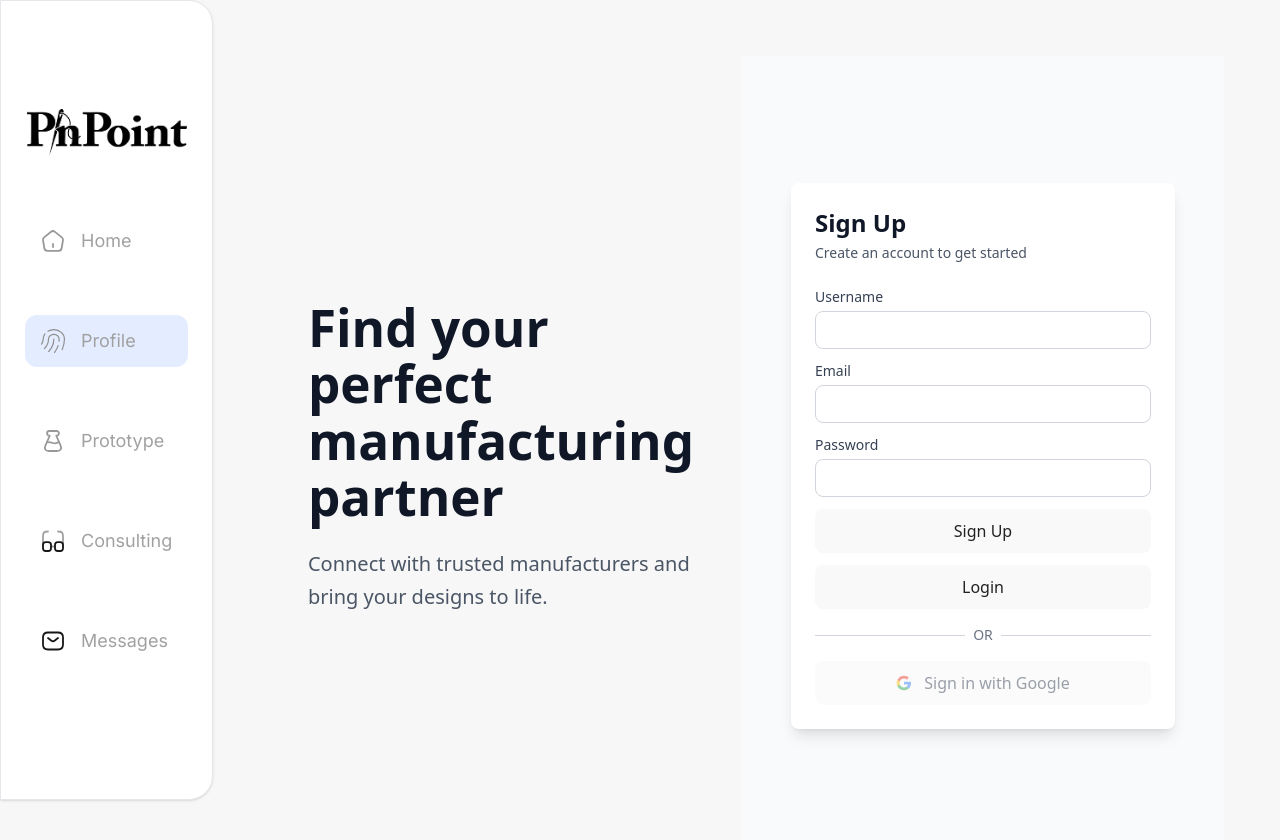
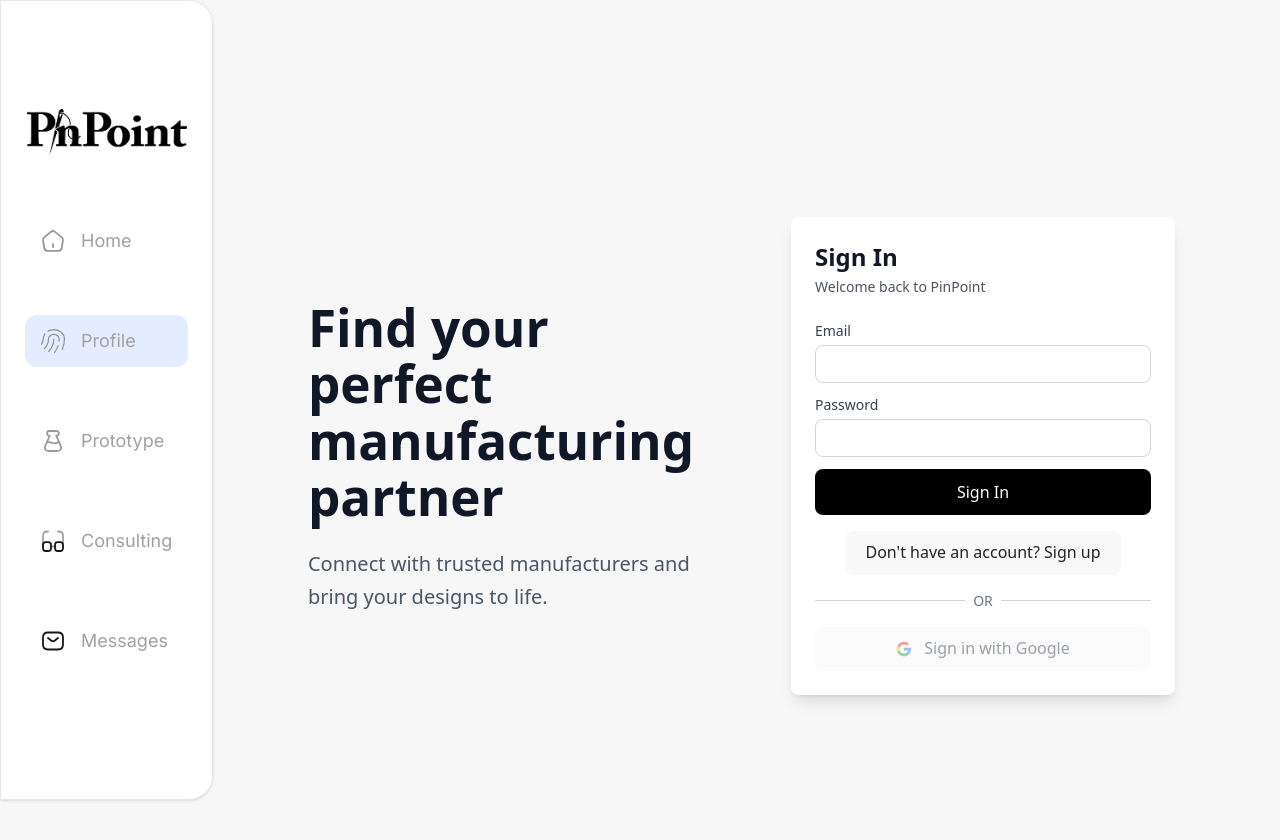
Before and after one commit to Chuddy50/pinpoint_jacob, a React (Vite) app in the folder Frontend/: page /profile in a window 1280 px wide. Shown: the top 840 px of the page. Built offline with nearby package versions, Linux system fonts and the light colour scheme; no server answers.

Commit message:
login form updated to now take in a username on profile creation, which is displayed in any reviews they left and in their profile

```diff
--- a/Frontend/src/components/LoginForm.jsx
+++ b/Frontend/src/components/LoginForm.jsx
@@ -6,6 +6,7 @@ export default function LoginForm() {
   const [password, setPassword] = useState("");
   const [username, setUsername] = useState("");
   const [error, setError] = useState(null);
+  const [isSignUp, setIsSignUp] = useState(false);
 
   const { login, signup } = useAuth();
 
@@ -13,10 +14,15 @@ export default function LoginForm() {
     e.preventDefault();
     setError(null);
 
+    if(!email || !password) {
+      setError("Please fill in all fields")
+      return
+    }
+
     try{
-      await login(email, password); // call directly, no backend
+      await login(email, password);
     } catch (err) {
-      setError('Login failed: ', err.message);
+      setError('Login failed: ' + err.message);
     }
   }
 
@@ -24,15 +30,20 @@ export default function LoginForm() {
     e.preventDefault();
     setError(null);
 
+    if(!email || !password || !username) {
+      setError("Please fill in all fields")
+      return
+    }
+
     try {
-      await signup(email, password)
+      await signup(username, email, password);
     } catch (err) {
-      setError("Signup failed: ", err.message);
+      setError("Signup failed: " + err.message);
     }
   }
 
   return (
-    <div className="min-h-screen flex">
+    <div className="min-h-screen flex overflow-hidden">
       {/* left side */}
       <div className="hidden lg:flex lg:w-1/2 p-12 items-center justify-center">
         <div className="max-w-md">
@@ -45,12 +56,16 @@ export default function LoginForm() {
         </div>
       </div>
 
-      {/* form side */}
-      <div className="w-full lg:w-1/2 flex items-center justify-center p-8 bg-gray-50">
+      {/* right side (form) */}
+      <div className="w-full lg:w-1/2 flex items-center justify-center p-8">
         <div className="w-full max-w-sm">
           <div className="bg-white rounded-lg shadow-lg p-6">
-            <h2 className="text-2xl font-bold text-gray-900 mb-1">Sign Up</h2>
-            <p className="text-gray-600 mb-6 text-sm">Create an account to get started</p>
+            <h2 className="text-2xl font-bold text-gray-900 mb-1">
+              {isSignUp ? 'Sign Up' : 'Sign In'}
+            </h2>
+            <p className="text-gray-600 mb-6 text-sm">
+              {isSignUp ? 'Create an account to get started' : 'Welcome back to PinPoint'}
+            </p>
 
             {error && (
               <div className="mb-4 p-3 bg-red-50 border border-red-200 rounded text-red-600 text-sm">
@@ -58,8 +73,10 @@ export default function LoginForm() {
               </div>
             )}
 
-            {/* Form */}
+            {/* main form */}
             <form className="space-y-3">
+              {/* username field - only show on signup */}
+              {isSignUp && (
                 <div>
                   <label className="block text-sm font-medium text-gray-700 mb-1">
                     Username
@@ -72,6 +89,7 @@ export default function LoginForm() {
                     required
                   />
                 </div>
+              )}
 
               <div>
                 <label className="block text-sm font-medium text-gray-700 mb-1">
@@ -100,23 +118,31 @@ export default function LoginForm() {
               </div>
 
               <button
-                type="button"
-                onClick={userSignup}
-                className="w-full bg-indigo-600 text-white py-2.5 rounded-lg font-medium hover:bg-indigo-700 transition-colors text-sm"
+                type="submit"
+                onClick={isSignUp ? userSignup : userLogin}
+                className="w-full !bg-black border-0 !text-white py-3 rounded font-semibold !hover:text-blue-500"
               >
-                Sign Up
-              </button>
-
-              <button
-                type="button"
-                onClick={userLogin}
-                className="w-full bg-white text-indigo-600 border-2 border-indigo-600 py-2.5 rounded-lg font-medium hover:bg-indigo-50 transition-colors text-sm"
-              >
-                Login
+                {isSignUp ? 'Sign Up' : 'Sign In'}
               </button>
             </form>
 
-            {/* Divider */}
+            {/* toggle between sign in and sign up */}
+            <div className="mt-4 text-center">
+              <button
+                type="button"
+                onClick={() => {
+                  setIsSignUp(!isSignUp);
+                  setError(null);
+                }}
+                className="text-indigo-600 hover:text-indigo-700 text-sm font-medium"
+              >
+                {isSignUp
+                  ? 'Already have an account? Sign in'
+                  : "Don't have an account? Sign up"}
+              </button>
+            </div>
+
+            {/* divider */}
             <div className="relative my-4">
               <div className="absolute inset-0 flex items-center">
                 <div className="w-full border-t border-gray-300"></div>
@@ -126,7 +152,7 @@ export default function LoginForm() {
               </div>
             </div>
 
-            {/* Google Sign In Button - Placeholder for future */}
+            {/* google sign in btn for later */}
             <button
               type="button"
               disabled
--- a/Frontend/src/contexts/AuthContext.jsx
+++ b/Frontend/src/contexts/AuthContext.jsx
@@ -108,7 +108,7 @@ export const AuthProvider = ({ children }) => {
   }, []);
 
   // sign up
-  const signup = async (email, password) => {
+  const signup = async (username, email, password) => {
     const { data, error } = await supabase.auth.signUp({
       email: email,
       password: password
@@ -121,7 +121,7 @@ export const AuthProvider = ({ children }) => {
 
     await supabase.from("users").insert({
       user_id: userId,
-      name: "",
+      name: username,
       profile_pic_url: defaultPfp,
       role: "",
       preferences: {}
@@ -131,7 +131,7 @@ export const AuthProvider = ({ children }) => {
     const fullUser = {
       ...data.user,
       pfp_url: defaultPfp,
-      username: "",
+      username: username,
     };
 
     setUser(fullUser);
--- a/Frontend/src/pages/Profile.jsx
+++ b/Frontend/src/pages/Profile.jsx
@@ -148,16 +148,6 @@ export default function Profile() {
             {/* Horizontal divider */}
             <hr className="border-t border-gray-400 mb-2 mx-2" />
 
-            {/* User Info */}
-            <div className="space-y-4">
-              <div>
-                <label className="block text-sm font-medium text-gray-600 mb-1">
-                  User ID
-                </label>
-                <p className="text-sm text-gray-500 font-mono">{user.id}</p>
-              </div>
-            </div>
-
             {/* designs saved by this user */}
             <SavedDesignsProfile userId={user.id}/>
 
```
Also changed, not shown: 1 other file (tests, documents, lock files or other folders). Lines whose indentation alone changed are shown as unchanged.
